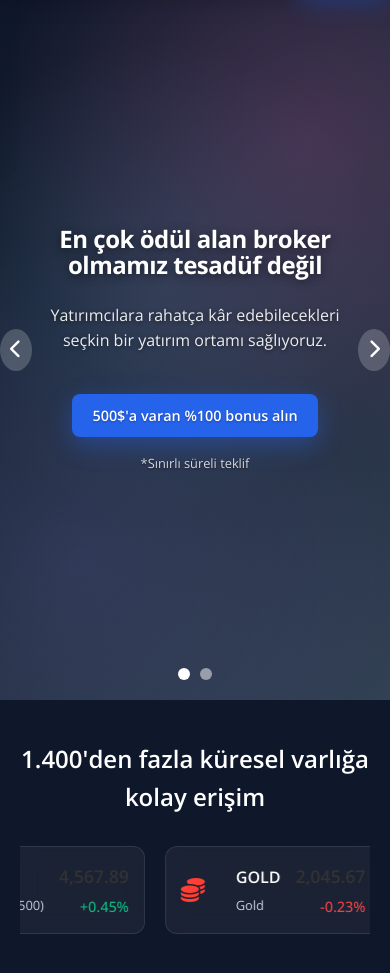
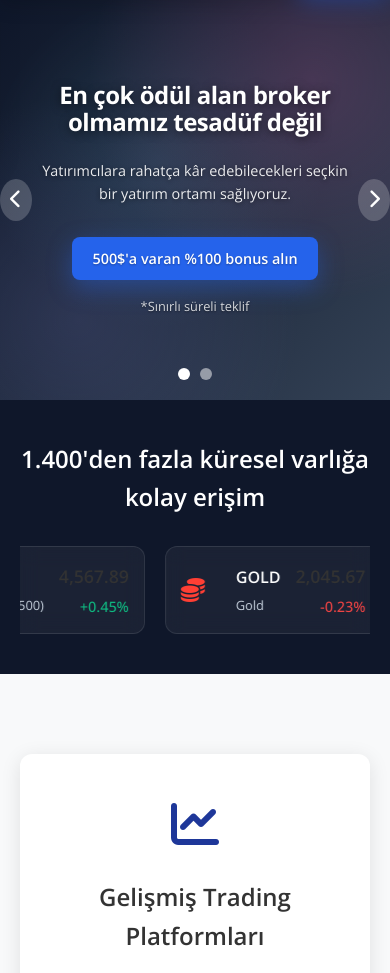
Before and after one commit to tusekom55/tug, a PHP site: page / in a window 390 px wide; the page is wider, and only the part inside the window is pictured. Shown: the part 123-1096 px from the top of that part. Run offline with PHP 8.4, Linux system fonts and the light colour scheme; some libraries are stand-ins or nearby versions.

Commit message:
Slider boyutu küçültüldü ve merkezi ortada konumlandırıldı

```diff
--- a/public_html/css/style.css
+++ b/public_html/css/style.css
@@ -202,17 +202,20 @@ body {
 .hero-slider {
     margin-top: 0;
     position: relative;
-    height: 100vh;
-    min-height: 700px;
+    height: 80vh;
+    min-height: 600px;
     overflow: hidden;
     background: #0f172a;
+    display: flex;
+    align-items: center;
+    justify-content: center;
 }
 
 .slider-container {
     position: relative;
     width: 100%;
     height: 100%;
-    max-width: 1200px;
+    max-width: 1000px;
     margin: 0 auto;
     padding: 0 20px;
 }
@@ -263,8 +266,8 @@ body {
 .slide-content {
     text-align: center;
     color: white;
-    max-width: 800px;
-    padding: 0 40px;
+    max-width: 700px;
+    padding: 0 30px;
     z-index: 2;
     display: flex;
     flex-direction: column;
@@ -275,7 +278,7 @@ body {
 }
 
 .slide-title {
-    font-size: 4rem;
+    font-size: 3.5rem;
     font-weight: 700;
     margin-bottom: 1.5rem;
     line-height: 1.1;
@@ -285,13 +288,13 @@ body {
 }
 
 .slide-description {
-    font-size: 1.4rem;
-    margin-bottom: 2.5rem;
+    font-size: 1.2rem;
+    margin-bottom: 2rem;
     opacity: 0.9;
     color: white;
     text-shadow: 0 1px 5px rgba(0, 0, 0, 0.6);
     font-weight: 400;
-    max-width: 600px;
+    max-width: 500px;
 }
 
 .slide-buttons {
@@ -771,19 +774,26 @@ body {
 
     /* Hero Slider */
     .hero-slider {
-        height: 500px;
+        height: 400px;
+        min-height: 400px;
     }
 
     .slider-container {
         padding: 0 15px;
+        max-width: 100%;
+    }
+
+    .slide-content {
+        max-width: 100%;
+        padding: 0 20px;
     }
 
     .slide-title {
-        font-size: 2rem;
+        font-size: 1.8rem;
     }
 
     .slide-description {
-        font-size: 1rem;
+        font-size: 0.9rem;
     }
 
     .slide-content {
```
